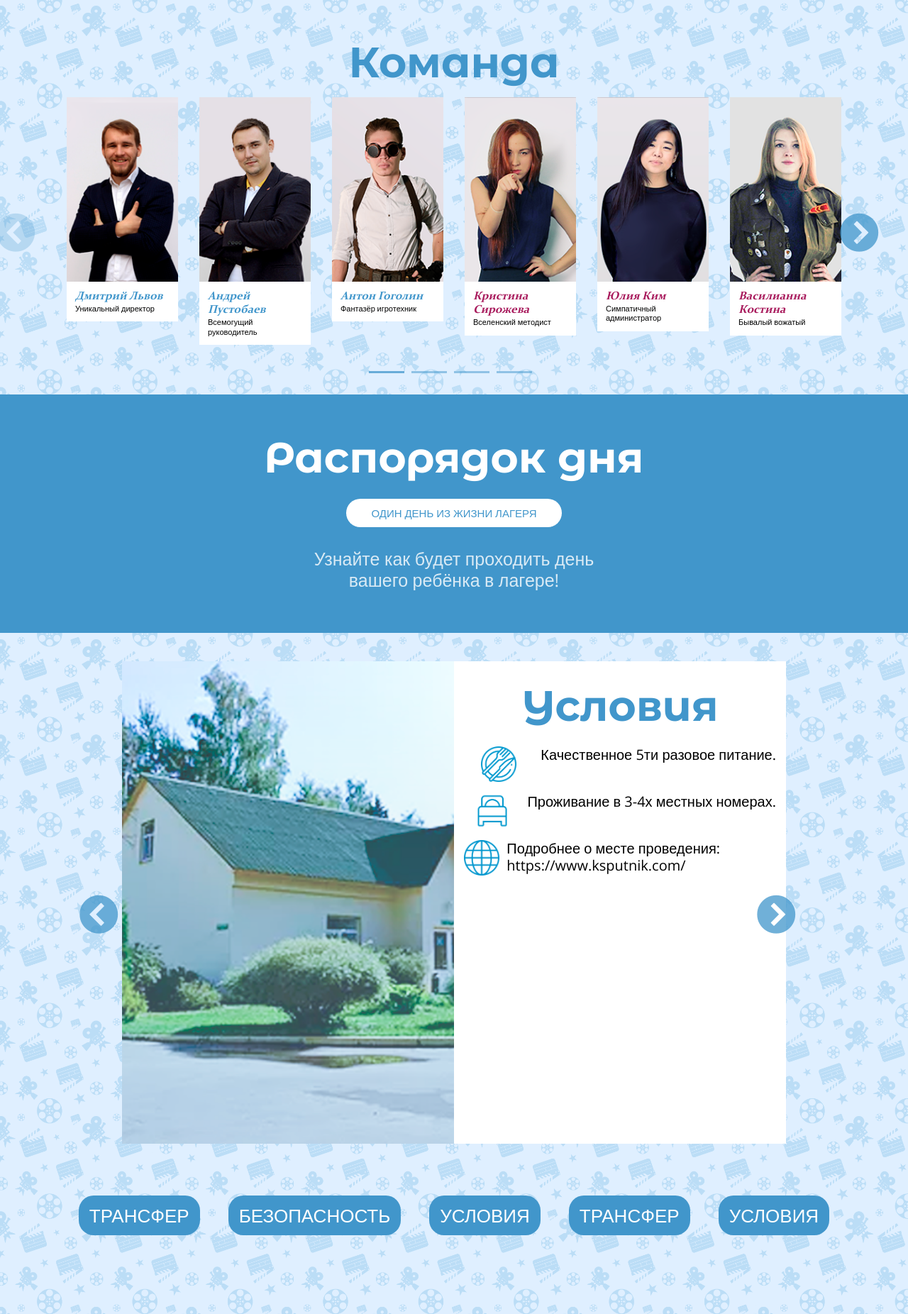
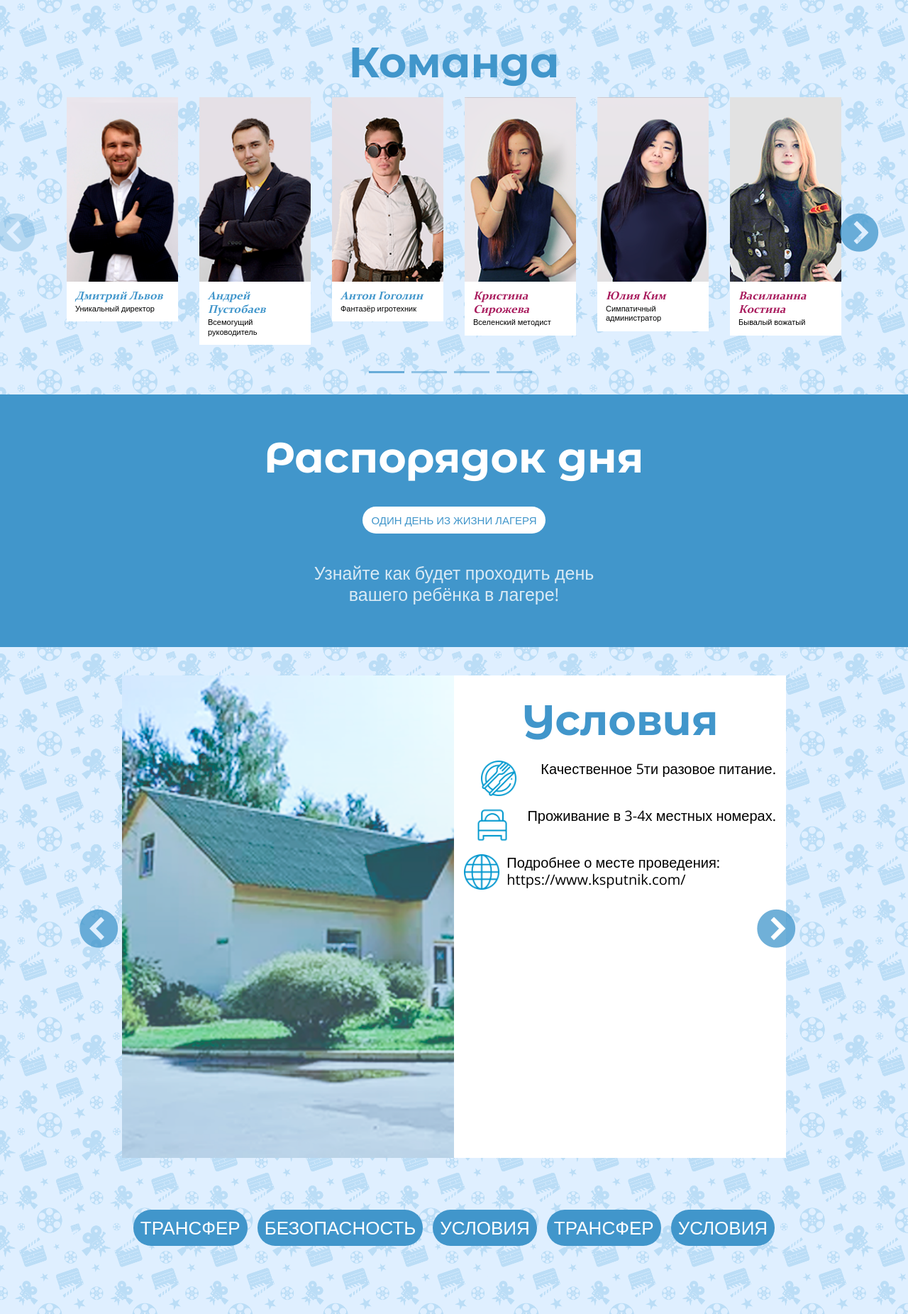
Before and after one commit to Lia5/2018-02-lager, a PHP site: page / in a window 1280 px wide. Shown: the part 3595-5447 px from the top of the page at 71% size. Run offline with PHP 8.4, Linux system fonts and the light colour scheme; some libraries are stand-ins or nearby versions.

Commit message:
14 section

```diff
--- a/app/css/main.css
+++ b/app/css/main.css
@@ -503,22 +503,22 @@ button.item-color--bg-3 {
   background-color: #ffffff; }
 
 /*кнопки btn*/
-.item-color--bg-1 a {
+.item-color--bg-1 {
   background-color: #4196cb; }
 
-.item-color--bg-2 a {
+.item-color--bg-2 {
   background-color: #a81a5c; }
 
-.item-color--bg-3 a {
+.item-color--bg-3 {
   background-color: #ffffff; }
 
-.item-color--txt-1 a {
+.item-color--txt-1 {
   color: #4196cb; }
 
-.item-color--txt-2 a {
+.item-color--txt-2 {
   color: #a81a5c; }
 
-.item-color--txt-3 a {
+.item-color--txt-3 {
   color: #ffffff; }
 
 .item-color--brd-1 {
@@ -718,10 +739,12 @@ button {
 .hidden {
   display: none; }
 
-.btn-typical a {
+.btn-typical {
   padding: 10px;
-  border-radius: 21px;
-  cursor: pointer; }
+  border-radius: 25px;
+  cursor: pointer;
+  display: block;
+  text-align: center; }
 
 button.btn-typical {
   padding: 10px;
@@ -3715,7 +3738,9 @@ nav ul a:hover {
 
 .btn-routine {
   margin: 20px auto;
-  text-align: center; }
+  text-align: center;
+  display: block;
+  max-width: 258px; }
 
 .btn-routine a {
   padding-left: 35px;
@@ -3793,12 +3818,8 @@ nav ul a:hover {
   margin: 66px auto;
   font-size: 26px; }
 
-.conditions__buttons a {
-  padding-left: 15px;
-  padding-right: 15px; }
-
 .btn--condition {
-  margin: 20px; }
+  margin: 7px; }
 
 .tour {
   background: url("../img/10-tour-bg.png");
--- a/app/css/main.scss
+++ b/app/css/main.scss
@@ -23,6 +23,7 @@
 @import "sections/11-sales.scss";
 @import "sections/12-manuals.scss";
 @import "sections/13-qa.scss";
+@import "sections/14-reviews.scss";
 
 
 @import "sections/popups.scss";
--- a/app/css/sections/10-tour.scss
+++ b/app/css/sections/10-tour.scss
@@ -53,11 +53,6 @@
   margin: 20px auto;
   width: 100%;
 }
-.btn--tour a {
-  display: block;
-  width: 100%;
-  text-align: center;
-}
 .tour__sale {
   padding-bottom: 8px;
   text-align: center;
--- a/app/css/sections/13-qa.scss
+++ b/app/css/sections/13-qa.scss
@@ -4,7 +4,7 @@
 }
 .qa__item {
   padding: 13px 17px;
-  margin: 15px;
+  margin: 15px 0;
 }
 .qa .qa__slider {
   margin-bottom: 81px;
@@ -36,6 +36,7 @@
 .qa__item__btn {
   margin: 20px auto ;
   text-align: center;
+  max-width: 183px;
 }
 .qa__item__btn__roll  {
   background-color: $color1;
--- a/app/css/sections/8-routine.scss
+++ b/app/css/sections/8-routine.scss
@@ -1,7 +1,8 @@
 .btn-routine {
   margin: 20px auto;
   text-align: center;
-
+  display: block;
+  max-width: 258px;
 }
 .btn-routine a {
   padding-left: 35px;
--- a/app/css/sections/9-conditions.scss
+++ b/app/css/sections/9-conditions.scss
@@ -60,10 +60,6 @@
   margin: 66px auto;
   font-size: 26px;
 }
-.conditions__buttons a {
-  padding-left: 15px;
-  padding-right: 15px;
+.btn--condition {
+   margin: 7px;
 }
-.btn--condition {
-   margin: 20px;
-}
--- a/app/css/sections/adaptive.scss
+++ b/app/css/sections/adaptive.scss
@@ -317,7 +317,23 @@ div[data-slick-index="1"] {
   .qa__item {
     max-width: 290px;
   }
-
+/*14*/
+.title--reviews__text {
+  font-size: 32px;;
+}
+  .reviews .slick-track {
+    display: flex;
+    flex-direction: column;
+  }
+  .reviews__item {
+    width: 100%!important;
+    padding: 20px 18px 18px 98px;
+    text-align: left;
+  }
+  .reviews__avatar {
+    left: 25px;
+    top: auto;
+  }
 
   /*popup*/
   .popup__manuals__txt {
@@ -413,7 +429,17 @@ div[data-slick-index="1"] {
   }
   /*13*/
   .qa__item {
-    max-width: 290px;
+    max-width: 350px;
+  }
+  /*14*/
+  .reviews__name {
+    font-size: 15px;
+  }
+  .reviews__data {
+    font-size: 15px;
+  }
+  .reviews__slider__decription {
+    font-size: 15px;
   }
 
 }
--- a/app/css/settings/colors.scss
+++ b/app/css/settings/colors.scss
@@ -3,7 +3,7 @@ $color1: #4196cb; //blue
 $color1-1:rgba(65, 150, 203, 0.5); //прозрачность 0,1
 $color1-2:#778d9b; //dirty-blue
 $color1-3: rgba(215, 236, 255, 0.8); //полупрозрачность синего
-
+$color1-4: #6988b7;
 
 
 $color2: #a81a5c; //pink
@@ -125,22 +125,22 @@ button.item-color--bg-3 {
   background-color: $color3;
 }
 /*кнопки btn*/
-.item-color--bg-1 a {
+.item-color--bg-1 {
   background-color: $color1;
 }
-.item-color--bg-2 a {
+.item-color--bg-2 {
   background-color: $color2;
 }
-.item-color--bg-3 a {
+.item-color--bg-3 {
   background-color: $color3;
 }
-.item-color--txt-1 a {
+.item-color--txt-1 {
   color: $color1;
 }
-.item-color--txt-2 a {
+.item-color--txt-2 {
   color: $color2;
 }
-.item-color--txt-3 a {
+.item-color--txt-3 {
   color: $color3;
 }
 //border
@@ -155,7 +155,7 @@ button.item-color--bg-3 {
 }
 
 //наведение на кнопки btn:hover
-.btn-typical.item-color--bg-3.item-color--txt-1 a:hover {
+.btn-typical.item-color--bg-3.item-color--txt-1:hover {
   background-color: $color1;
   color: $color3;
 }
@@ -257,3 +257,26 @@ button.item-color--bg-3 {
 .qa__item {
   background-color: $color3;
 }
+/*14*/
+
+.title--reviews__arrow {
+  background-color: $color3-1;
+}
+.title--reviews__text {
+  color: $color3-2;
+}
+.reviews__item {
+  background-color: $color3;
+}
+
+.reviews__feedback {
+  background-color: $color3;
+}
+.reviews__feedback:hover {
+  background-color: $color1;
+  color: $color3;
+}
+.reviews__feedback-vk {
+  color: $color3;
+  background-color: $color1;
+}
--- a/app/css/settings/setting.scss
+++ b/app/css/settings/setting.scss
@@ -93,10 +93,12 @@ button {
 .hidden {
   display: none;
 }
-.btn-typical a {
+.btn-typical {
 	padding: 10px;
-  border-radius: 21px;
-  cursor: pointer;
+  border-radius: 25px;
+	cursor: pointer;
+	display: block;
+	text-align: center;
 }
 button.btn-typical {
 	padding: 10px;
--- a/app/index.html
+++ b/app/index.html
@@ -95,7 +95,7 @@
         <!-- /.btn-form -->
 
       </div><!-- /.wrap -->
-      <div class="btn-typical btn--upper item-color--bg-3 item-color--txt-1 btn--main "><a href="#">Связаться</a></div>
+      <a  class="btn-typical btn--upper item-color--bg-3 item-color--txt-1 btn--main item-color--brd-3" href="#">Связаться</a>
 
 
     </div>
@@ -337,7 +337,7 @@
           <div class="item-color--txt-3">
             <h2 class="title-typical item-color--txt-3">Распорядок дня</h2>
           </div>
-          <div class="btn-typical btn--upper item-color--bg-3 item-color--txt-1 btn-routine"><a href="#">один день из жизни лагеря</a></div>
+          <div><a class="btn-typical btn--upper item-color--bg-3 item-color--txt-1 btn-routine" href="#">один день из жизни лагеря</a></div>
           <div class="routine__about ">Узнайте как будет проходить день вашего ребёнка в лагере!</div>
         </div>
       </section>    <!-- /.routine -->
@@ -403,11 +403,11 @@
 
               </div><!--/conditions__slider-->
               <div class="conditions__buttons">
-                  <div class="btn-typical btn--upper item-color--bg-1 item-color--txt-3 btn--condition "><a href="#">Трансфер</a></div>
-                  <div class="btn-typical btn--upper item-color--bg-1 item-color--txt-3 btn--condition "><a href="#">Безопасность</a></div>
-                  <div class="btn-typical btn--upper item-color--bg-1 item-color--txt-3 btn--condition "><a href="#">Условия</a></div>
-                  <div class="btn-typical btn--upper item-color--bg-1 item-color--txt-3 btn--condition "><a href="#">Трансфер</a></div>
-                  <div class="btn-typical btn--upper item-color--bg-1 item-color--txt-3 btn--condition "><a href="#">Условия</a></div>
+                  <div><a  class="btn-typical btn--upper item-color--bg-1 item-color--txt-3 btn--condition " href="#">Трансфер</a></div>
+                  <div><a  class="btn-typical btn--upper item-color--bg-1 item-color--txt-3 btn--condition " href="#">Безопасность</a></div>
+                  <div><a  class="btn-typical btn--upper item-color--bg-1 item-color--txt-3 btn--condition " href="#">Условия</a></div>
+                  <div><a  class="btn-typical btn--upper item-color--bg-1 item-color--txt-3 btn--condition " href="#">Трансфер</a></div>
+                  <div><a  class="btn-typical btn--upper item-color--bg-1 item-color--txt-3 btn--condition " href="#">Условия</a></div>
               </div>
             </div><!--/wrap1170-->
           </section><!--/section-->
@@ -430,7 +430,7 @@
                   <p class=" item-color--txt-4">Участники узнают секреты создания фильма от написания сценария до монтажа, познакомятся с основами ведения блога и смогут пройтись по красной ковровой дорожке!</p>
                   <div class="tour__price tour__price--old item-color--txt-1">25 400 руб.</div>
                   <div class="tour__price item-color--txt-4">22 400 руб.</div>
-                  <div class="btn-typical btn--upper item-color--bg-1 item-color--txt-3 btn--tour "><a class="item-color--brd-1" href="#">Забронировать</a></div>
+                  <a class="btn-typical btn--upper item-color--bg-1 item-color--txt-3 btn--tour item-color--brd-1" href="#">Забронировать</a>
                   <div class="tour__sale">Скидка до конца декабря!</div><!-- /.tour__sale -->
                 </div><!--tour__item__decription-->
                 <div class="tour__social">
@@ -455,7 +455,7 @@
                   <p class=" item-color--txt-4">Участники узнают секреты создания фильма от написания сценария до монтажа, познакомятся с основами ведения блога и смогут пройтись по красной ковровой дорожке!</p>
                   <div class="tour__price tour__price--old item-color--txt-1">25 400 руб.</div>
                   <div class="tour__price item-color--txt-4">22 400 руб.</div>
-                  <div class="btn-typical btn--upper item-color--bg-1 item-color--txt-3 btn--tour "><a class="item-color--brd-1" href="#">Забронировать</a></div>
+                  <a class="btn-typical btn--upper item-color--bg-1 item-color--txt-3 btn--tour item-color--brd-1" href="#">Забронировать</a>
                   <div class="tour__sale">Скидка до конца декабря!</div><!-- /.tour__sale -->
                 </div><!--tour__item__decription-->
                 <div class="tour__social">
@@ -480,7 +480,7 @@
                   <p class=" item-color--txt-4">Участники узнают секреты создания фильма от написания сценария до монтажа, познакомятся с основами ведения блога и смогут пройтись по красной ковровой дорожке!</p>
                   <div class="tour__price tour__price--old item-color--txt-1">25 400 руб.</div>
                   <div class="tour__price item-color--txt-4">22 400 руб.</div>
-                  <div class="btn-typical btn--upper item-color--bg-1 item-color--txt-3 btn--tour "><a class="item-color--brd-1" href="#">Забронировать</a></div>
+                  <a class="btn-typical btn--upper item-color--bg-1 item-color--txt-3 btn--tour item-color--brd-1" href="#">Забронировать</a>
                   <div class="tour__sale">Скидка до конца декабря!</div><!-- /.tour__sale -->
                 </div><!--tour__item__decription-->
                 <div class="tour__social">
@@ -505,7 +505,7 @@
                   <p class=" item-color--txt-4">Участники узнают секреты создания фильма от написания сценария до монтажа, познакомятся с основами ведения блога и смогут пройтись по красной ковровой дорожке!</p>
                   <div class="tour__price tour__price--old item-color--txt-1">25 400 руб.</div>
                   <div class="tour__price item-color--txt-4">22 400 руб.</div>
-                  <div class="btn-typical btn--upper item-color--bg-1 item-color--txt-3 btn--tour "><a class="item-color--brd-1" href="#">Забронировать</a></div>
+                  <a class="btn-typical btn--upper item-color--bg-1 item-color--txt-3 btn--tour item-color--brd-1" href="#">Забронировать</a>
                   <div class="tour__sale">Скидка до конца декабря!</div><!-- /.tour__sale -->
                 </div><!--tour__item__decription-->
                 <div class="tour__social">
@@ -663,7 +663,7 @@
                   </div><!--qa__item-->
                 </div><!--/qa__slider-->
 
-                <div class="btn-typical btn--upper item-color--bg-1 item-color--txt-3 qa__item__btn"><a href="#">задать вопрос</a></div>
+                <a class="btn-typical btn--upper item-color--bg-1 item-color--txt-3 qa__item__btn" href="#">задать вопрос</a>
 
               </div><!--/wrap1170-->
             </section><!--/section-->
@@ -686,8 +686,40 @@
           </form><!--/form-->
         </div><!--/wrap1170-->
       </section>
+<!--15-->
+      <section class="section reviews">
+        <div class="wrap1170">
+          <h2 class="title-typical item-color--txt-3 title--reviews">Отзывы <span class="title--reviews__arrow"><i class="fa fa-angle-right" aria-hidden="true"></i></span> <span class="title--reviews__text">Видеоотзывы</span></h2>
+
+          <div class="reviews__slider slider-dots--color-3">
+
+            <div class="section__item reviews__item">
+              <div class="reviews__avatar">
+                <img src="img/15-reviews-avatar1.png" alt="Отзыв">
+              </div>
+              <h3 class="reviews__name">Анастасия Илюхина</h3>
+              <div class="reviews__data">6 дек 2016 в 21:06</div>
+              <div class="reviews__slider__decription">Мне очень нравятся лагеря от Академии Героев. В них ты сам чувствуешь себя Героем этой истории, погружаешься в нее полностью. Ты вроде и понимаешь, что это все запланировано, все это - постановка, на самом деле ничего такого не происходит, но сам того не понимая, ты погружаешься в эту историю, не хочешь, но думаешь, что это все на самом деле, и этому не нужно противиться, ведь это даже лучше и веселее, когда ты веришь в эту историю, становишься Героем этой истории! Каникулы в лагерях Академии - самые лучшие каникулы в моей жизни!</div>
+
+            </div><!--/section__item reviews__item-->
+            <div class="section__item reviews__item">
+              <div class="reviews__avatar">
+                <img src="img/15-reviews-avatar1.png" alt="Отзыв">
+              </div>
+              <h3 class="reviews__name">Анастасия Илюхина</h3>
+              <div class="reviews__data">6 дек 2016 в 21:06</div>
+              <div class="reviews__slider__decription">Мне очень нравятся лагеря от Академии Героев. В них ты сам чувствуешь себя Героем этой истории, погружаешься в нее полностью. Ты вроде и понимаешь, что это все запланировано, все это - постановка, на самом деле ничего такого не происходит, но сам того не понимая, ты погружаешься в эту историю, не хочешь, но думаешь, что это все на самом деле, и этому не нужно противиться, ведь это даже лучше и веселее, когда ты веришь в эту историю, становишься Героем этой истории! Каникулы в лагерях Академии - самые лучшие каникулы в моей жизни!</div>
+            </div><!--/section__item reviews__item-->
 
 
+          </div>    <!-- /.reviews__slider -->
+          <a class="reviews__feedback item-color--txt-1 btn-typical btn--upper item-color--brd-3 item-color--bg-3 " href="#">Оставить отзыв
+          <i class="fa fa-vk sosial__icon reviews__feedback-vk" aria-hidden="true"></i></a>
+
+
+          </div><!--reviews__slider__decription-->
+        </div><!--/wrap1170-->
+      </section><!--reviews-->
 
 
 
```
Also changed, not shown: other parts of app/css/main.css (+142 -9 lines), app/css/sections/14-reviews.scss (added, +84 -0 lines), app/js/common.js (+22 -0 lines), app/img/15-reviews-avatar1.png (added), 2 other files. Lines whose indentation alone changed are shown as unchanged.
